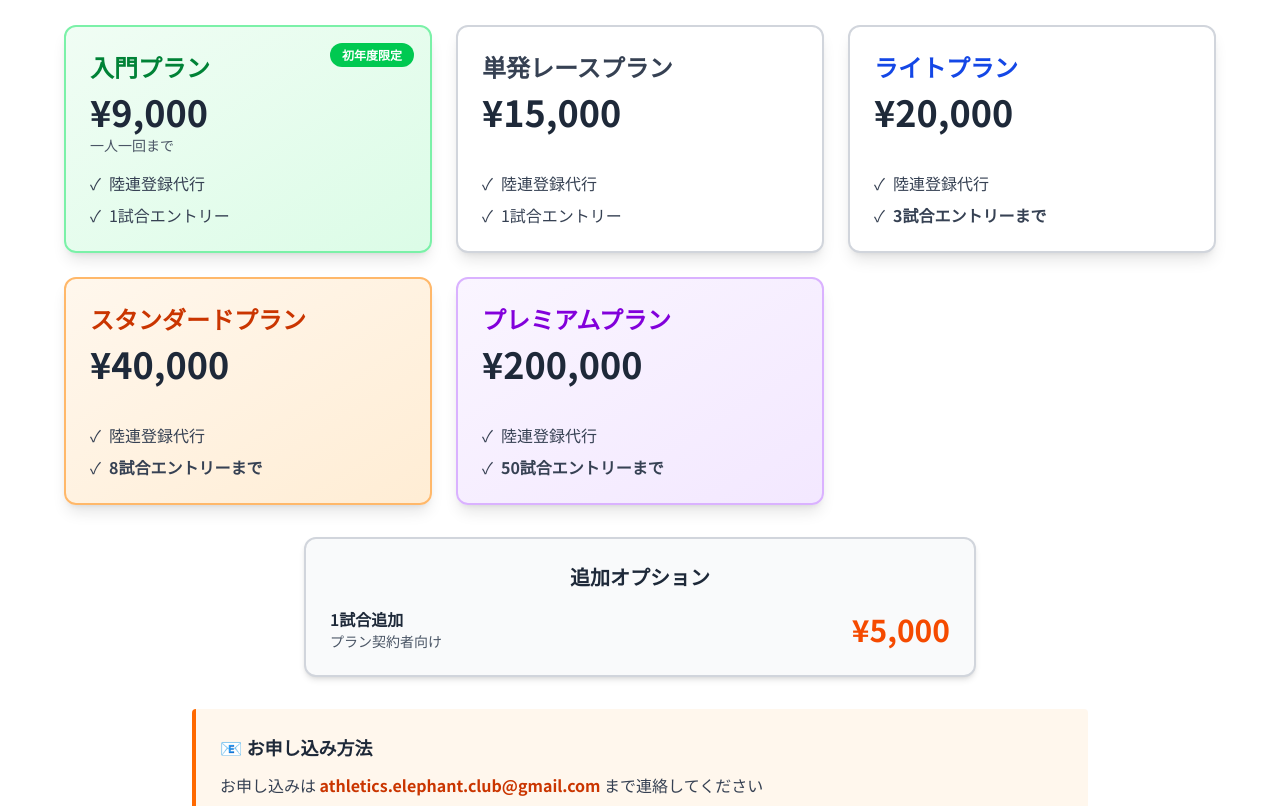
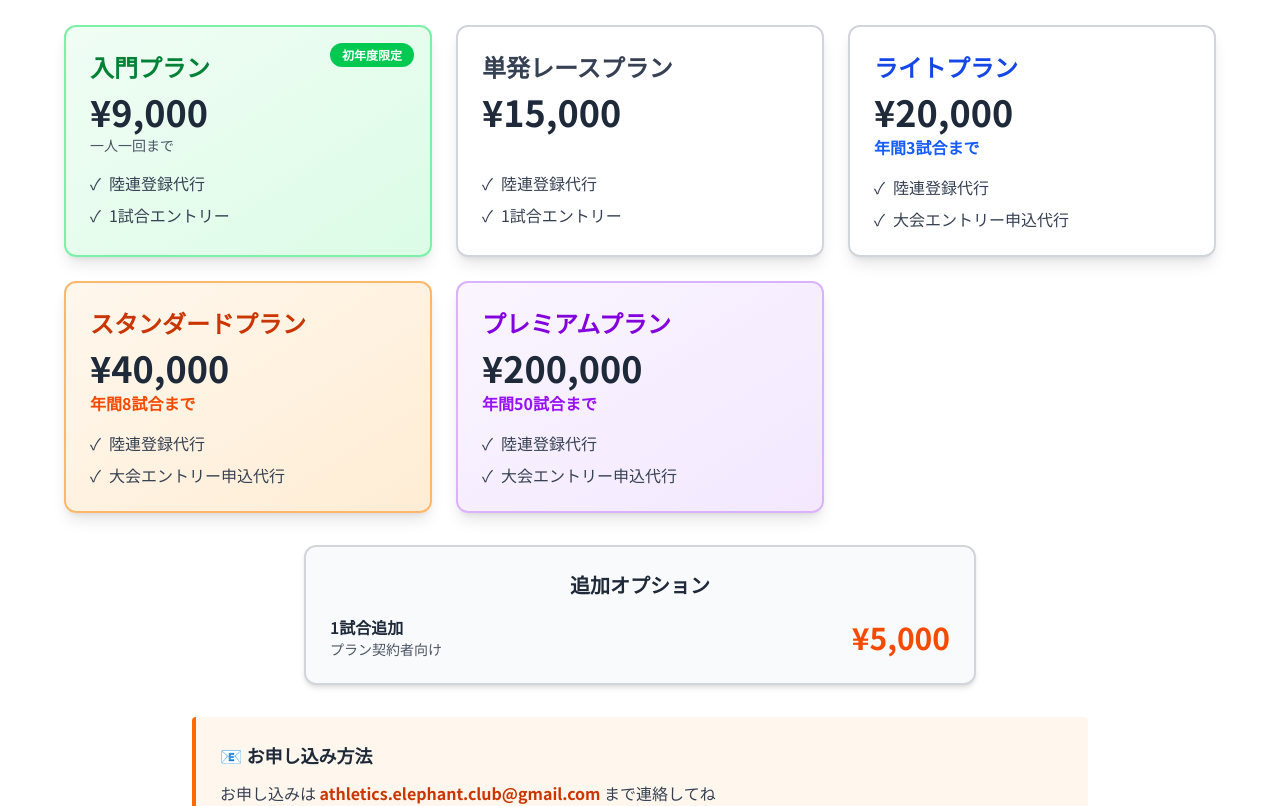
Before and after one commit to koya1127/elephant, a Next.js app in the folder apps/public-web/: page / in a window 1280 px wide. Shown: the part 1340-2146 px from the top of the page. Built offline with nearby package versions, Linux system fonts and the light colour scheme.

Commit message:
final adjustment of pricing plans and contact email

```diff
--- a/apps/public-web/src/app/page.tsx
+++ b/apps/public-web/src/app/page.tsx
@@ -137,13 +137,13 @@ export default function HomePage() {
             <div className="bg-white border-2 border-gray-300 rounded-xl p-6 shadow-lg">
               <h3 className="text-2xl font-bold text-blue-700 mb-2">ライトプラン</h3>
               <div className="text-4xl font-bold text-gray-800 mb-1">¥20,000</div>
-              <p className="text-sm text-gray-600 mb-4">&nbsp;</p>
+              <p className="text-base font-bold text-blue-600 mb-4">年間3試合まで</p>
               <div className="space-y-2 text-gray-700">
                 <p className="flex items-center">
                   <span className="mr-2">✓</span> 陸連登録代行
                 </p>
                 <p className="flex items-center">
-                  <span className="mr-2">✓</span> <strong>3試合エントリーまで</strong>
+                  <span className="mr-2">✓</span> 大会エントリー申込代行
                 </p>
               </div>
             </div>
@@ -152,13 +152,13 @@ export default function HomePage() {
             <div className="bg-gradient-to-br from-orange-50 to-orange-100 border-2 border-orange-300 rounded-xl p-6 shadow-lg">
               <h3 className="text-2xl font-bold text-orange-700 mb-2">スタンダードプラン</h3>
               <div className="text-4xl font-bold text-gray-800 mb-1">¥40,000</div>
-              <p className="text-sm text-gray-600 mb-4">&nbsp;</p>
+              <p className="text-base font-bold text-orange-600 mb-4">年間8試合まで</p>
               <div className="space-y-2 text-gray-700">
                 <p className="flex items-center">
                   <span className="mr-2">✓</span> 陸連登録代行
                 </p>
                 <p className="flex items-center">
-                  <span className="mr-2">✓</span> <strong>8試合エントリーまで</strong>
+                  <span className="mr-2">✓</span> 大会エントリー申込代行
                 </p>
               </div>
             </div>
@@ -167,13 +167,13 @@ export default function HomePage() {
             <div className="bg-gradient-to-br from-purple-50 to-purple-100 border-2 border-purple-300 rounded-xl p-6 shadow-lg md:col-span-2 lg:col-span-1">
               <h3 className="text-2xl font-bold text-purple-700 mb-2">プレミアムプラン</h3>
               <div className="text-4xl font-bold text-gray-800 mb-1">¥200,000</div>
-              <p className="text-sm text-gray-600 mb-4">&nbsp;</p>
+              <p className="text-base font-bold text-purple-600 mb-4">年間50試合まで</p>
               <div className="space-y-2 text-gray-700">
                 <p className="flex items-center">
                   <span className="mr-2">✓</span> 陸連登録代行
                 </p>
                 <p className="flex items-center">
-                  <span className="mr-2">✓</span> <strong>50試合エントリーまで</strong>
+                  <span className="mr-2">✓</span> 大会エントリー申込代行
                 </p>
               </div>
             </div>
@@ -196,7 +196,7 @@ export default function HomePage() {
           <div className="max-w-4xl mx-auto bg-orange-50 border-l-4 border-orange-500 rounded p-6 mb-6">
             <h3 className="font-bold text-gray-800 mb-3 text-lg">📧 お申し込み方法</h3>
             <p className="text-gray-700">
-              お申し込みは <strong className="text-orange-700">athletics.elephant.club@gmail.com</strong> まで連絡してください
+              お申し込みは <strong className="text-orange-700">athletics.elephant.club@gmail.com</strong> まで連絡してね
             </p>
           </div>
 
```
